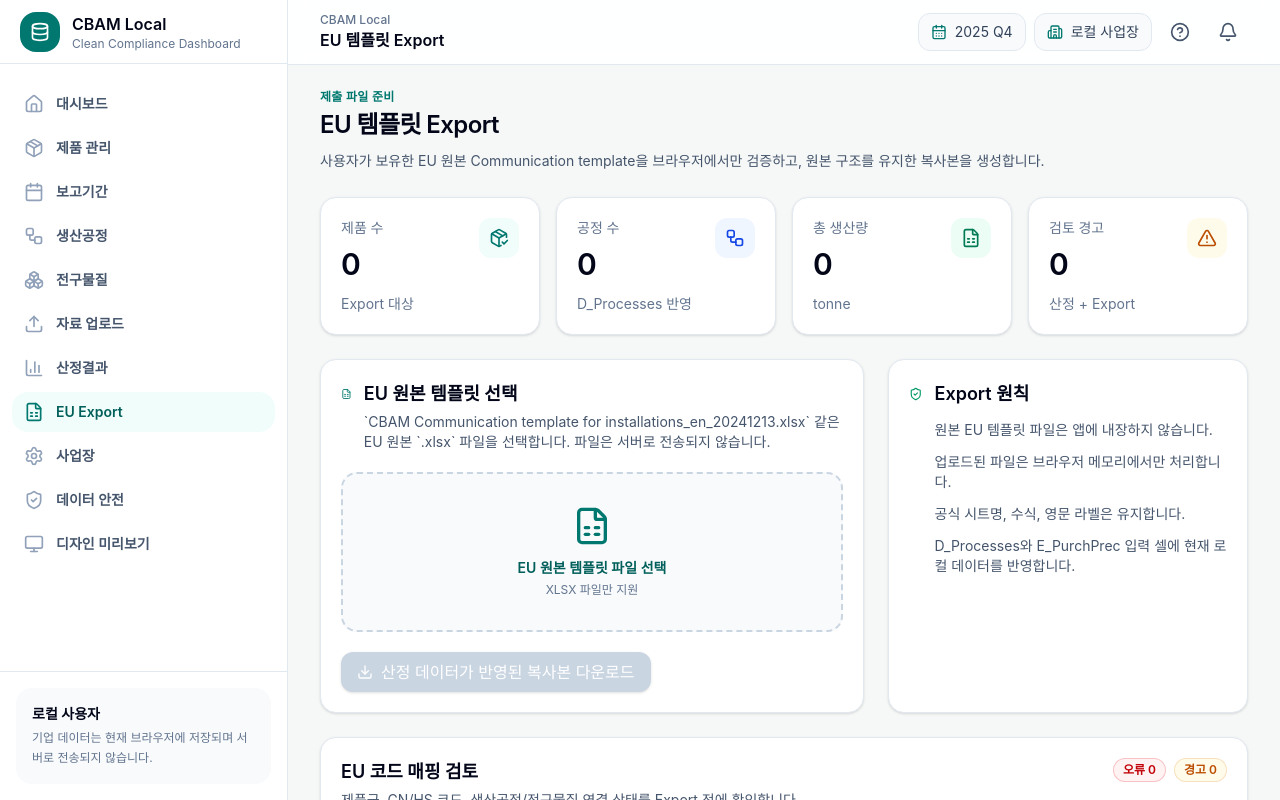
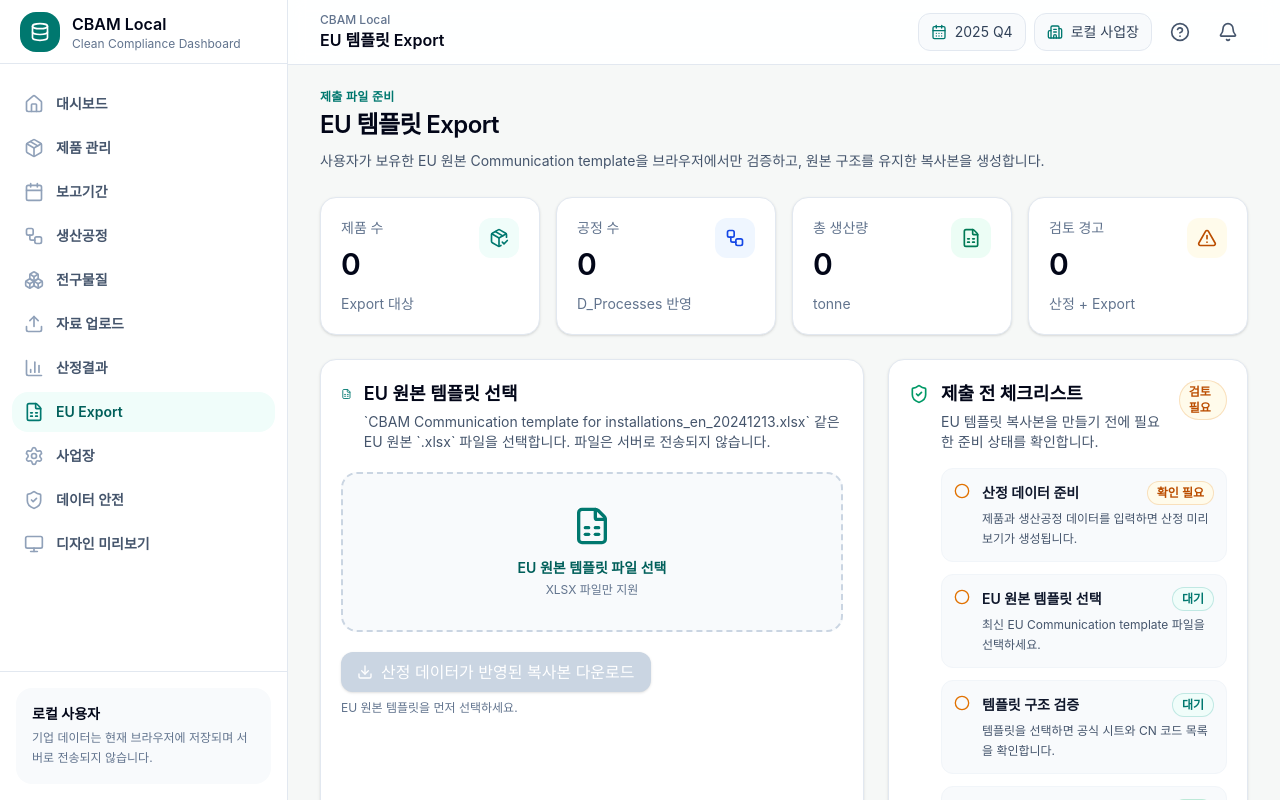
Before and after one commit to neod00/cbam-local-pwa, a Next.js app: page /export in a window 1280 px wide. Shown: the top 800 px of the page. Built offline with nearby package versions, Linux system fonts and the light colour scheme.

Commit message:
Add export readiness checklist

```diff
--- a/src/app/export/page.tsx
+++ b/src/app/export/page.tsx
@@ -13,9 +13,17 @@ import {
     type EuTemplateValidationResult,
 } from '@/lib/eu-template-export';
 import { listLocalItems, seedLocalData, type Product, type ProductionProcess, type PurchasedPrecursor } from '@/lib/local-db';
-import { AlertTriangle, Download, FileCheck2, FileSpreadsheet, PackageCheck, ShieldCheck, Workflow } from 'lucide-react';
+import { AlertTriangle, CheckCircle2, Circle, Download, FileCheck2, FileSpreadsheet, PackageCheck, ShieldCheck, Workflow } from 'lucide-react';
 import Link from 'next/link';
 import { useEffect, useMemo, useState } from 'react';
+
+type ExportChecklistItem = {
+    label: string;
+    description: string;
+    status: string;
+    tone: 'success' | 'warning' | 'danger' | 'pending';
+    complete: boolean;
+};
 
 function formatNumber(value: number) {
     return new Intl.NumberFormat(undefined, {
@@ -88,6 +96,80 @@ export default function ExportPage() {
         () => evaluateEuExportReadiness({ processes, precursors, products }, validation?.cnCodeMap),
         [processes, precursors, products, validation?.cnCodeMap]
     );
+
+    const exportChecklist = useMemo<ExportChecklistItem[]>(
+        () => [
+            {
+                label: '산정 데이터 준비',
+                description:
+                    results.length > 0
+                        ? `${results.length}개 공정의 산정 미리보기를 확인했습니다.`
+                        : '제품과 생산공정 데이터를 입력하면 산정 미리보기가 생성됩니다.',
+                status: results.length > 0 ? '완료' : '확인 필요',
+                tone: results.length > 0 ? 'success' : 'warning',
+                complete: results.length > 0,
+            },
+            {
+                label: 'EU 원본 템플릿 선택',
+                description: templateFile ? templateFile.name : '최신 EU Communication template 파일을 선택하세요.',
+                status: templateFile ? '완료' : '대기',
+                tone: templateFile ? 'success' : 'pending',
+                complete: Boolean(templateFile),
+            },
+            {
+                label: '템플릿 구조 검증',
+                description: validation?.isValid
+                    ? `필수 시트 ${REQUIRED_EU_TEMPLATE_SHEETS.length}개와 CN 코드 ${validation.cnCodeCount}개를 확인했습니다.`
+                    : validation
+                      ? `${validation.missingSheets.length}개 필수 시트가 누락되었습니다.`
+                      : '템플릿을 선택하면 공식 시트와 CN 코드 목록을 확인합니다.',
+                status: validation?.isValid ? '완료' : validation ? '오류' : '대기',
+                tone: validation?.isValid ? 'success' : validation ? 'danger' : 'pending',
+                complete: Boolean(validation?.isValid),
+            },
+            {
+                label: 'Export 오류 해결',
+                description:
+                    readiness.errorCount === 0
+                        ? '다운로드를 막는 오류 항목이 없습니다.'
+                        : `${readiness.errorCount}개 오류를 먼저 수정해야 합니다.`,
+                status: readiness.errorCount === 0 ? '완료' : '오류',
+                tone: readiness.errorCount === 0 ? 'success' : 'danger',
+                complete: readiness.errorCount === 0,
+            },
+            {
+                label: '경고 항목 검토',
+                description:
+                    readiness.warningCount === 0
+                        ? '추가 검토 경고가 없습니다.'
+                        : `${readiness.warningCount}개 경고가 있습니다. 제출 전 검토가 필요합니다.`,
+                status: readiness.warningCount === 0 ? '완료' : '확인 필요',
+                tone: readiness.warningCount === 0 ? 'success' : 'warning',
+                complete: readiness.warningCount === 0,
+            },
+        ],
+        [readiness.errorCount, readiness.warningCount, results.length, templateFile, validation]
+    );
+
+    const downloadStatusMessage = useMemo(() => {
+        if (!templateFile) {
+            return 'EU 원본 템플릿을 먼저 선택하세요.';
+        }
+
+        if (!validation?.isValid) {
+            return '선택한 템플릿의 공식 시트 구조를 확인해야 합니다.';
+        }
+
+        if (!readiness.canExportDraft) {
+            return '오류 항목을 수정해야 복사본을 다운로드할 수 있습니다.';
+        }
+
+        if (!readiness.isSubmissionReady) {
+            return '다운로드는 가능하지만 경고 항목은 제출 전 검토하세요.';
+        }
+
+        return '제출용 복사본을 생성할 수 있습니다.';
+    }, [readiness.canExportDraft, readiness.isSubmissionReady, templateFile, validation?.isValid]);
 
     async function handleTemplateFileChange(file: File | undefined) {
         setTemplateFile(file);
@@ -237,6 +319,7 @@ export default function ExportPage() {
                         <Download className="mr-2 h-4 w-4" />
                         산정 데이터가 반영된 복사본 다운로드
                     </Button>
+                    <p className="mt-2 text-xs text-slate-500">{downloadStatusMessage}</p>
 
                     {exportError && (
                         <div className="mt-4 flex items-start gap-2 rounded-md border border-red-200 bg-red-50 px-4 py-3 text-sm text-red-800">
@@ -249,14 +332,57 @@ export default function ExportPage() {
                 <SectionCard>
                     <div className="flex items-start gap-3">
                         <ShieldCheck className="mt-1 h-5 w-5 text-emerald-600" />
-                        <div>
-                            <h2 className="text-lg font-semibold text-slate-950">Export 원칙</h2>
-                            <ul className="mt-3 space-y-3 text-sm text-slate-600">
-                                <li>원본 EU 템플릿 파일은 앱에 내장하지 않습니다.</li>
-                                <li>업로드된 파일은 브라우저 메모리에서만 처리합니다.</li>
-                                <li>공식 시트명, 수식, 영문 라벨은 유지합니다.</li>
-                                <li>D_Processes와 E_PurchPrec 입력 셀에 현재 로컬 데이터를 반영합니다.</li>
+                        <div className="min-w-0 flex-1">
+                            <div className="flex items-start justify-between gap-3">
+                                <div>
+                                    <h2 className="text-lg font-semibold text-slate-950">제출 전 체크리스트</h2>
+                                    <p className="mt-1 text-sm text-slate-600">
+                                        EU 템플릿 복사본을 만들기 전에 필요한 준비 상태를 확인합니다.
+                                    </p>
+                                </div>
+                                <StatusBadge tone={readiness.isSubmissionReady && validation?.isValid ? 'success' : 'warning'}>
+                                    {readiness.isSubmissionReady && validation?.isValid ? '준비 완료' : '검토 필요'}
+                                </StatusBadge>
+                            </div>
+
+                            <ul className="mt-4 space-y-3">
+                                {exportChecklist.map((item) => {
+                                    const Icon = item.complete ? CheckCircle2 : Circle;
+
+                                    return (
+                                        <li key={item.label} className="rounded-xl border border-slate-100 bg-slate-50 px-3 py-3">
+                                            <div className="flex items-start gap-3">
+                                                <Icon
+                                                    className={
+                                                        item.complete
+                                                            ? 'mt-0.5 h-4 w-4 flex-shrink-0 text-emerald-600'
+                                                            : item.tone === 'danger'
+                                                              ? 'mt-0.5 h-4 w-4 flex-shrink-0 text-red-600'
+                                                              : 'mt-0.5 h-4 w-4 flex-shrink-0 text-amber-600'
+                                                    }
+                                                />
+                                                <div className="min-w-0 flex-1">
+                                                    <div className="flex items-center justify-between gap-2">
+                                                        <p className="text-sm font-semibold text-slate-900">{item.label}</p>
+                                                        <StatusBadge tone={item.tone}>{item.status}</StatusBadge>
+                                                    </div>
+                                                    <p className="mt-1 text-xs leading-5 text-slate-600">{item.description}</p>
+                                                </div>
+                                            </div>
+                                        </li>
+                                    );
+                                })}
                             </ul>
+
+                            <div className="mt-5 rounded-xl border border-teal-100 bg-teal-50 px-4 py-3">
+                                <h3 className="text-sm font-semibold text-teal-900">Export 원칙</h3>
+                                <ul className="mt-2 space-y-2 text-xs leading-5 text-teal-900/80">
+                                    <li>원본 EU 템플릿 파일은 앱에 내장하지 않습니다.</li>
+                                    <li>업로드된 파일은 브라우저 메모리에서만 처리합니다.</li>
+                                    <li>공식 시트명, 수식, 영문 라벨은 유지합니다.</li>
+                                    <li>D_Processes와 E_PurchPrec 입력 셀에 현재 로컬 데이터를 반영합니다.</li>
+                                </ul>
+                            </div>
                         </div>
                     </div>
                 </SectionCard>
```
Also changed, not shown: 1 other file (tests, documents, lock files or other folders).
